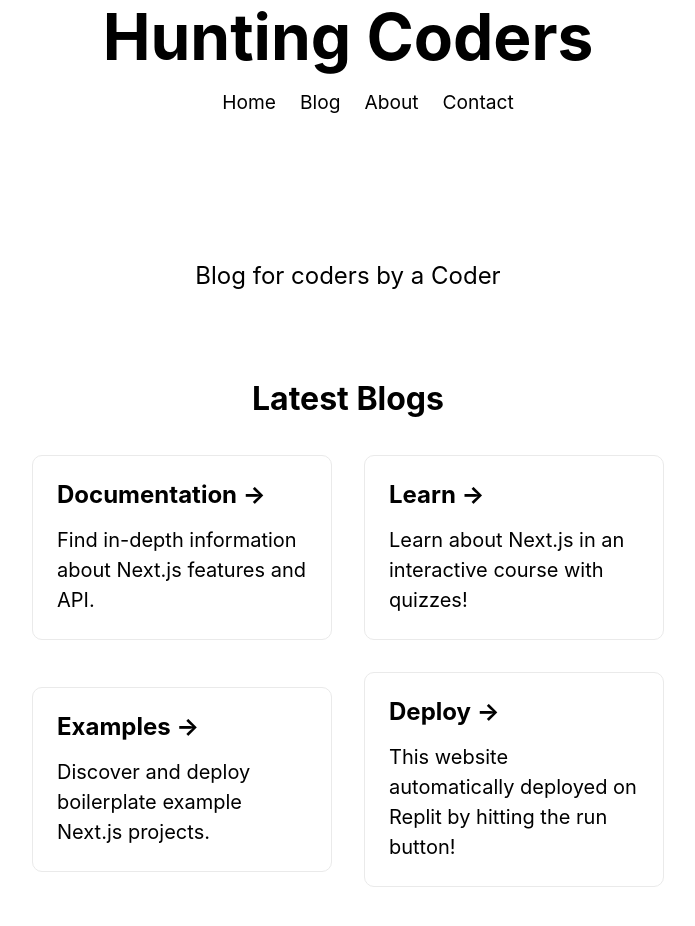
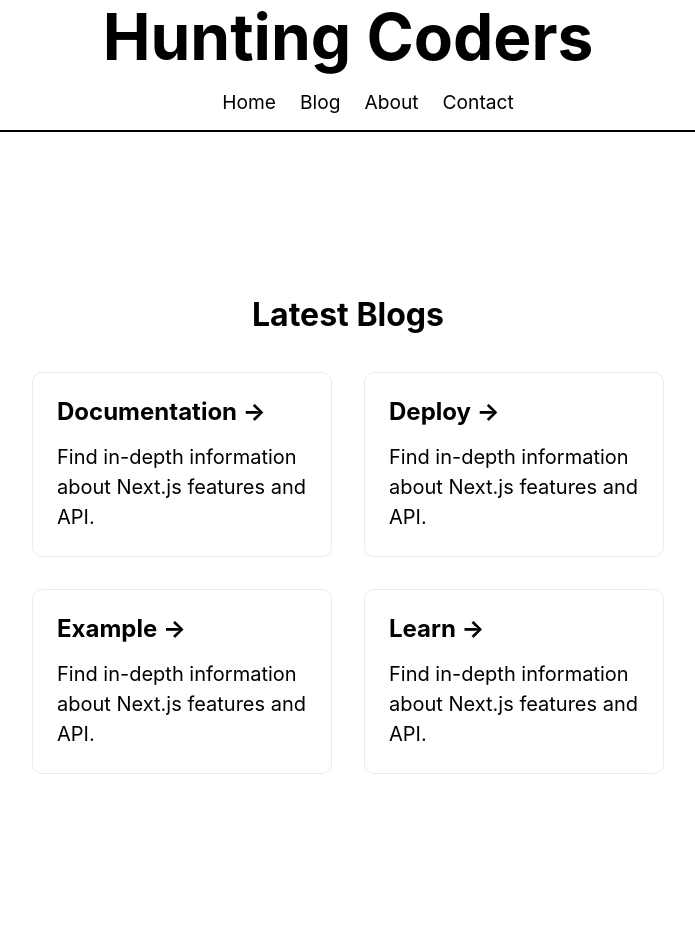
Before and after one commit to codersharon/HuntingCoder, a Next.js app: page / in a window 1280 px wide. Shown: the top 926 px of the page, without its empty margins (292-987 px from the left). Built offline with nearby package versions, Linux system fonts and the light colour scheme.

Commit message:
blog_added

```diff
--- a/pages/blogpost/[slug].js
+++ b/pages/blogpost/[slug].js
@@ -5,7 +5,11 @@ const slug = () => {
   const router = useRouter();
   const {slug} = router.query;
   return (
-    <div>{slug}</div>
+		<>
+    <h1 style={{fontSize: 'xx-large', font: 'bolder'}}>{slug}</h1>
+		<hr></hr>
+		<p styles={{fontSize: 'x-large'}}>ojndjkdklkkmjmklld;pldllldldldl &rarr;</p>
+		</>
   )
 }
 
--- a/pages/components/navbar.tsx
+++ b/pages/components/navbar.tsx
@@ -2,13 +2,13 @@ import Link from 'next/link';
 
 export default function Navbar() {
 	return <>
-	<nav style={{display:"flex", alignItems:'center', justifyContent:'center', flexDirection: 'column'}}>
+	<nav className='Navbar'>
 		<h1 className='title'>Hunting Coders</h1>
 		<ul style={{display:"flex", alignItems:'center', justifyContent:'center'}}>
-			<Link href=''><li className='lists'>Home</li></Link>
-			<Link href='blogpost'><li className='lists'>Blog</li></Link>
-			<Link href='about'><li className='lists'>About</li></Link>
-			<Link href='contact'><li className='lists'>Contact</li></Link>
+			<Link href='/'><li className='lists'>Home</li></Link>
+			<Link href='/blog'><li className='lists'>Blog</li></Link>
+			<Link href='/about'><li className='lists'>About</li></Link>
+			<Link href='/contact'><li className='lists'>Contact</li></Link>
 		</ul>
 	</nav>
 	</>
--- a/pages/index.tsx
+++ b/pages/index.tsx
@@ -1,5 +1,6 @@
 import type { NextPage } from 'next'
 import Head from 'next/head'
+import Link from 'next/link'
 import styles from '../styles/Home.module.css'
 
 const Home: NextPage = () => {
@@ -12,43 +13,39 @@ const Home: NextPage = () => {
       </Head>
 
 			<main className={styles.main}>
-        <p className={styles.description}>
-          Blog for coders by a Coder
-        </p>
-
 			<h1>Latest Blogs</h1>
 			<div className={styles.grid}>
-          <a href="https://nextjs.org/docs" className={styles.card}>
+				<Link  href="/blogpost/Documentation">
+					<div className={styles.card}>
 				    <h2>Documentation &rarr;</h2>
 				    <p>Find in-depth information about Next.js features and API.</p>
-          </a>
+			    </div>
+				</Link>
 
-          <a href="https://nextjs.org/learn" className={styles.card}>
+				<Link  href="/blogpost/Deploy">
+					<div className={styles.card}>
+				    <h2>Deploy &rarr;</h2>
+				    <p>Find in-depth information about Next.js features and API.</p>
+			    </div>
+				</Link>
+
+				<Link  href="/blogpost/Example">
+					<div className={styles.card}>
+				    <h2>Example &rarr;</h2>
+				    <p>Find in-depth information about Next.js features and API.</p>
+			    </div>
+				</Link>
+
+				<Link  href="/blogpost/Learn">
+					<div className={styles.card}>
 				    <h2>Learn &rarr;</h2>
-            <p>Learn about Next.js in an interactive course with quizzes!</p>
-          </a>
-
-          <a
-            href="https://github.com/vercel/next.js/tree/canary/examples"
-            className={styles.card}
-          >
-            <h2>Examples &rarr;</h2>
-            <p>Discover and deploy boilerplate example Next.js projects.</p>
-          </a>
-
-          <a
-            href="https://docs.replit.com/category/hosting"
-            className={styles.card}
-          >
-            <h2>Deploy &rarr;</h2>
-            <p>
-              This website automatically deployed on Replit by hitting the run button!
-            </p>
-          </a>
+				    <p>Find in-depth information about Next.js features and API.</p>
+			    </div>
+				</Link>
 				</div>
 			</main>
     </div>
   )
 }
 
-export default Home
+export default Home;
--- /dev/null
+++ b/styles/Blog.module.css
@@ -0,0 +1,111 @@
+.Head {
+	margin: 0% 102px;
+}
+
+.BlogItem h2 {
+	cursor: pointer;
+}
+
+.container {
+  padding: 0 2rem;
+}
+
+.main {
+  min-height: 100vh;
+  padding: 4rem 0;
+  flex: 1;
+  display: flex;
+  flex-direction: column;
+  justify-content: center;
+  align-items: center;
+}
+
+.footer {
+  display: flex;
+  flex: 1;
+  padding: 2rem 0;
+  border-top: 1px solid #eaeaea;
+  justify-content: center;
+  align-items: center;
+}
+
+.footer a {
+  display: flex;
+  justify-content: center;
+  align-items: center;
+  flex-grow: 1;
+}
+
+.description {
+  margin: 4rem 0;
+  line-height: 1.5;
+  font-size: 1.5rem;
+}
+
+.code {
+  background: #fafafa;
+  border-radius: 5px;
+  padding: 0.75rem;
+  font-size: 1.1rem;
+  font-family: Menlo, Monaco, Lucida Console, Liberation Mono, DejaVu Sans Mono,
+    Bitstream Vera Sans Mono, Courier New, monospace;
+}
+
+.grid {
+  display: flex;
+  align-items: center;
+  justify-content: center;
+  flex-wrap: wrap;
+  max-width: 800px;
+}
+
+.card {
+  margin: 1rem;
+  padding: 1.5rem;
+  text-align: left;
+  color: inherit;
+  text-decoration: none;
+  border: 1px solid #eaeaea;
+  border-radius: 10px;
+  transition: color 0.15s ease, border-color 0.15s ease;
+  max-width: 300px;
+}
+
+.card:hover,
+.card:focus,
+.card:active {
+  color: #0070f3;
+  border-color: #0070f3;
+}
+
+.card h2 {
+  margin: 0 0 1rem 0;
+  font-size: 1.5rem;
+}
+
+.card p {
+  margin: 0;
+  font-size: 1.25rem;
+  line-height: 1.5;
+}
+
+.logo {
+  height: 1em;
+  margin-left: 0.2rem;
+}
+
+@media (max-width: 600px) {
+  .grid {
+    width: 100%;
+    flex-direction: column;
+  }
+}
+
+.lists {
+	margin: 0% 12px;
+	list-style: none;
+	text-decoration: none;
+	font-size: larger;
+	font: bolder;
+	cursor: pointer;
+}
--- a/styles/globals.css
+++ b/styles/globals.css
@@ -45,3 +45,11 @@ a {
 .description {
   text-align: center;
 }
+
+.Navbar {
+	border-bottom: solid black 2px;
+	display:"flex";
+	align-items:'center';
+	justify-content:'center';
+	flex-direction: 'column'
+}
```
Also changed, not shown: pages/blog.tsx (added, +43 -0 lines). Lines whose indentation alone changed are shown as unchanged.
